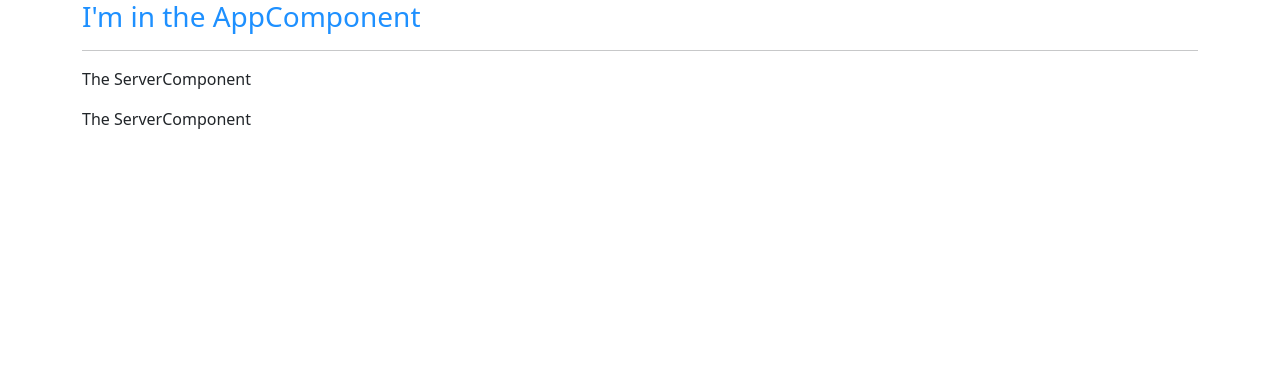
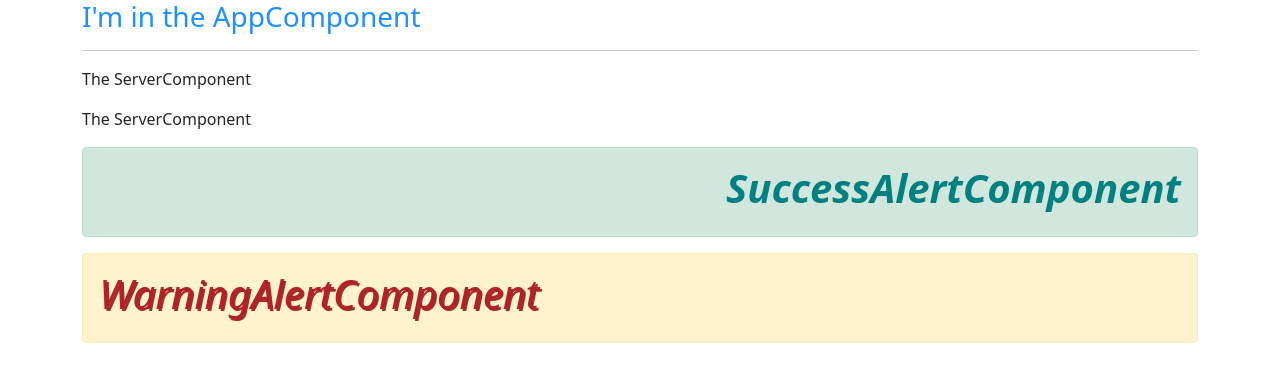
Before and after one commit to pashamo/Angularjs_Sandbox, an Angular app in the folder my-first-app/: page / in a window 1280 px wide. Shown: the top 382 px of the page. Built offline with nearby package versions, Linux system fonts and the light colour scheme.

Commit message:
feat: Added Alert Components
- Created SuccessAlertComponent with template and style files
- Created WarningAlertComponent with inline template and style

```diff
--- a/my-first-app/src/app/app.component.html
+++ b/my-first-app/src/app/app.component.html
@@ -4,6 +4,8 @@
             <h3>I'm in the AppComponent</h3>
             <hr />
             <app-servers></app-servers>
+            <app-success-alert></app-success-alert>
+            <app-warning-alert></app-warning-alert>
         </div>
     </div>
 </div>
--- a/my-first-app/src/app/app.module.ts
+++ b/my-first-app/src/app/app.module.ts
@@ -5,12 +5,16 @@ import { BrowserModule } from '@angular/platform-browser';
 import { AppComponent } from './app.component';
 import { ServerComponent } from './server/server.component';
 import { ServersComponent } from './servers/servers.component';
+import { SuccessAlertComponent } from './successAlert/successAlert.component';
+import { WarningAlertComponent } from './warningAlert/warningAlert.component';
 
 @NgModule({
   declarations: [
     AppComponent,
     ServerComponent,
-    ServersComponent
+    ServersComponent,
+    SuccessAlertComponent,
+    WarningAlertComponent
   ],
   imports: [
     BrowserModule,
--- /dev/null
+++ b/my-first-app/src/app/successAlert/successAlert.component.css
@@ -0,0 +1,6 @@
+h1 {
+    font-weight: bold;
+    font-style: italic;
+    color: teal;
+    text-align: right;
+}
--- /dev/null
+++ b/my-first-app/src/app/successAlert/successAlert.component.html
@@ -0,0 +1,3 @@
+<div class="alert alert-success">
+    <h1>SuccessAlertComponent</h1>
+</div>
--- /dev/null
+++ b/my-first-app/src/app/warningAlert/warningAlert.component.ts
@@ -0,0 +1,21 @@
+import { Component } from "@angular/core";
+
+@Component({
+    selector: 'app-warning-alert',
+    template: `
+        <div class="alert alert-warning">
+            <h1>WarningAlertComponent</h1>
+        </div>`,
+    styles: [`
+        h1 {
+            font-style: italic;
+            color: firebrick;
+            text-decoration: wavy;
+            text-shadow: 2px 2px brown;
+        }
+    `],
+})
+
+export class WarningAlertComponent {
+
+}
```
Also changed, not shown: my-first-app/src/app/successAlert/successAlert.component.ts (added, +11 -0 lines).
